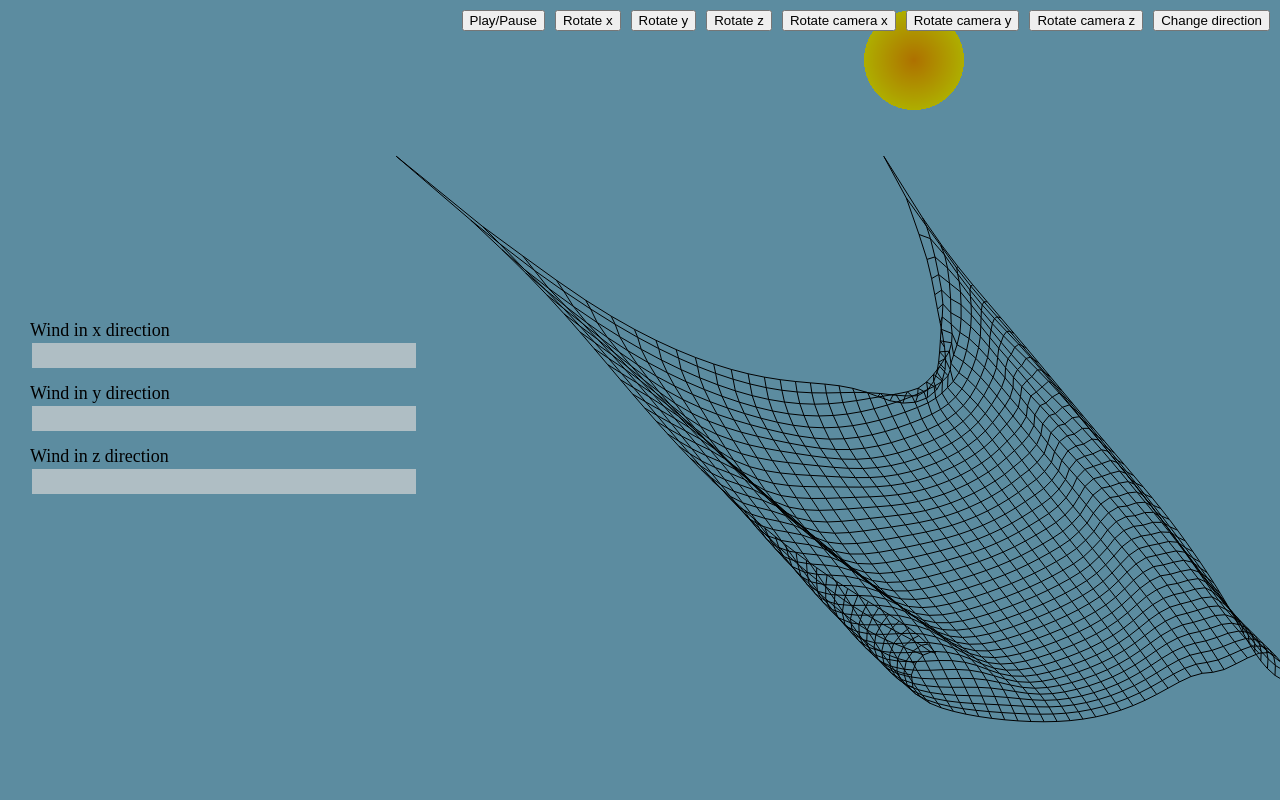
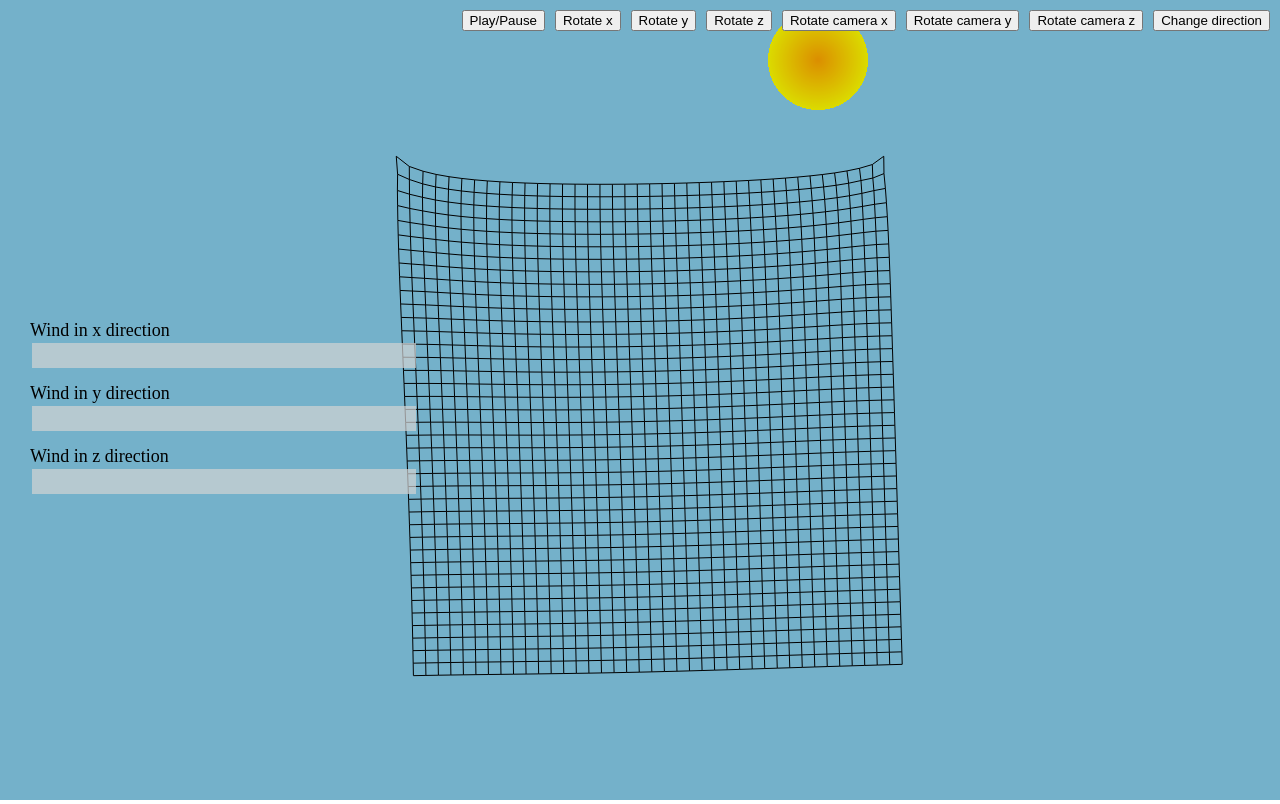
Before and after one commit to Realchop/XPBD-cloth-simulation, a website built with Vite: page xpbd/index.html in a window 1280 px wide. Shown: the top 804 px of the page. Built offline with nearby package versions, Linux system fonts and the light colour scheme.

Commit message:
popravljeni oblaci

```diff
--- a/xpbd/index.html
+++ b/xpbd/index.html
@@ -28,11 +28,11 @@
 
     <div class="slidecontainer">
         Wind in x direction <br>
-        <input type="range" min="-10" max="10" value="50" class="slider" id="rangeX"><br><br>
+        <input type="range" min="-10" max="10" value="0" class="slider" id="rangeX"><br><br>
         Wind in y direction <br>
-        <input type="range" min="-10" max="10" value="50" class="slider" id="rangeY"><br><br>
+        <input type="range" min="-10" max="10" value="0" class="slider" id="rangeY"><br><br>
         Wind in z direction <br>
-        <input type="range" min="-10" max="10" value="50" class="slider" id="rangeZ"><br><br>
+        <input type="range" min="-10" max="10" value="0" class="slider" id="rangeZ"><br><br>
     </div>
 
     <script type="module" src="./main.js"></script>
--- a/xpbd/main.js
+++ b/xpbd/main.js
@@ -128,6 +128,10 @@ function moveClouds(){
         if (cloudPosition >= 100){
             //pomerim za 460 sto je sirina oblaka (400) i dva paddinga (30)
             cloudPosition = -360;
+        }
+        if (cloudPosition < -360){
+            //pomerim za 460 sto je sirina oblaka (400) i dva paddinga (30)
+            cloudPosition = 100;
         }
 
         oblak.style.left = cloudPosition + "px";
--- a/xpbd/styles.css
+++ b/xpbd/styles.css
@@ -2,6 +2,7 @@
 body {
     margin: 0;
     padding: 0;
+    overflow: hidden;
 }
 
 canvas {
@@ -41,7 +42,7 @@ canvas {
 #sunce {
     position: absolute;
     top: 10px;
-    left: 45%;
+    left: 40%;
     background-image: radial-gradient(closest-side, orange, yellow 100%, skyblue);
     z-index: -100;
     width: 100px;
```
